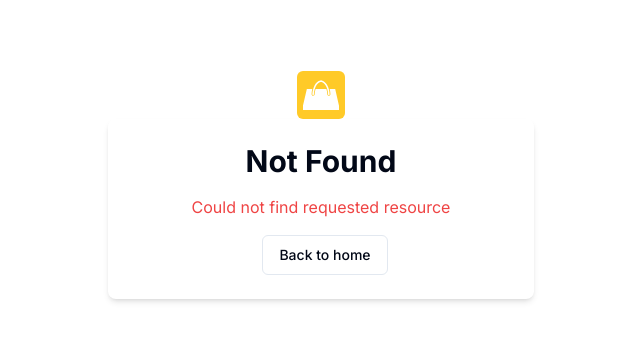
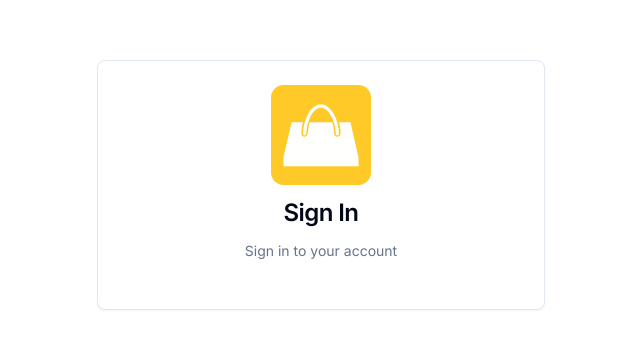
Before and after one commit to sametProjects/atak-makine-yedek-parca, a Next.js app: page /sign-in in a window 1280 px wide. Before the commit this address had no page. Shown: the part 215-564 px from the top of the page, without its empty margins (319-959 px from the left). Built offline with nearby package versions, Linux system fonts and the light colour scheme.

Commit message:
35 - auth layout & sign in page

```diff
--- /dev/null
+++ b/app/(auth)/layout.tsx
@@ -0,0 +1,4 @@
+const AuthLayout = ({ children }: { children: React.ReactNode }) => {
+  return <div className="flex-center min-h-screen w-full ">{children}</div>;
+};
+export default AuthLayout;
--- /dev/null
+++ b/app/(auth)/sign-in/page.tsx
@@ -0,0 +1,42 @@
+import { Metadata } from "next";
+import Image from "next/image";
+import Link from "next/link";
+import {
+  Card,
+  CardContent,
+  CardDescription,
+  CardHeader,
+  CardTitle,
+} from "@/components/ui/card";
+import { APP_NAME } from "@/lib/constants";
+
+export const metadata: Metadata = {
+  title: "Sign In",
+};
+
+const SignInPage = () => {
+  return (
+    <div className="w-full max-w-md mx-auto">
+      <Card>
+        <CardHeader className="space-y-4">
+          <Link href="/" className="flex-center">
+            <Image
+              priority={true}
+              src="/images/logo.svg"
+              width={100}
+              height={100}
+              alt={`${APP_NAME} logo`}
+            />
+          </Link>
+          <CardTitle className="text-center">Sign In</CardTitle>
+          <CardDescription className="text-center">
+            Sign in to your account
+          </CardDescription>
+        </CardHeader>
+        <CardContent className="space-y-4">{/* FORM HERE */}</CardContent>
+      </Card>
+    </div>
+  );
+};
+
+export default SignInPage;
```
